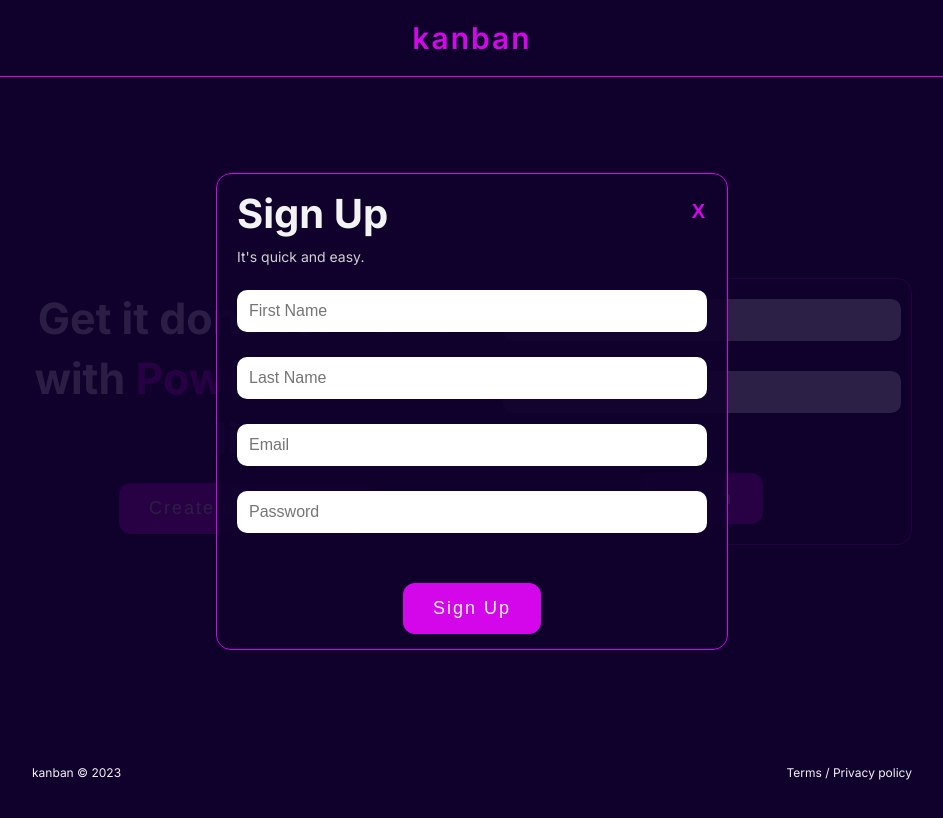
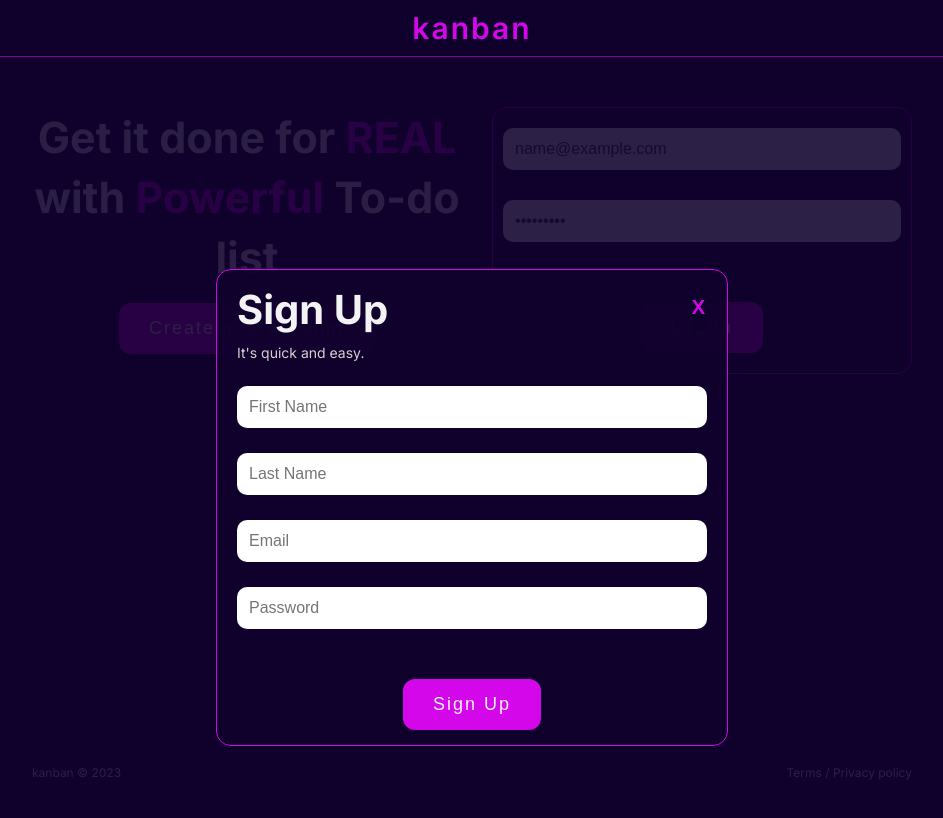
Before and after one commit to natelufuluabo/kanban, a Next.js app: page / in a window 1280 px wide. Both pictures are taken after typing "name@example.com", "Sample123" into the empty fields and a click on the button "Create new account". Shown: the top 818 px of the page, without its empty margins (168-1111 px from the left). Built offline with nearby package versions, Linux system fonts and the light colour scheme.

Commit message:
created a component for footer section and moved all code needed across multiple page to the layout file

```diff
--- a/app/layout.tsx
+++ b/app/layout.tsx
@@ -1,6 +1,8 @@
 import './globals.css'
 import type { Metadata } from 'next'
 import { Inter } from 'next/font/google';
+import { NavBar } from '@/components/NavBar';
+import { Footer } from '@/components/Footer';
 
 const inter = Inter({ subsets: ['latin'] })
 
@@ -21,7 +23,11 @@ export default function RootLayout({
         <meta name="viewport" content="width=device-width, initial-scale=1.0" />
         <link rel='icon' href='./K.jpg' />
       </head>
-      <body className={inter.className}>{children}</body>
+      <body className={inter.className}>
+        <NavBar />
+        {children}
+        <Footer />
+      </body>
     </html>
   )
 }
--- a/app/page.module.scss
+++ b/app/page.module.scss
@@ -3,6 +3,7 @@ $breakpoint2: 1700px;
 .mainContainer {
     flex: 1 1 auto;
     display: flex;
+    max-width: 100%;
 }
 
 .article {
@@ -11,39 +12,19 @@ $breakpoint2: 1700px;
     display: flex;
     flex-direction: column;
     padding: 2rem 1rem;
-    align-items: center;
-    justify-content: space-evenly;
-    position: relative;
+    align-items: flex-start;
+    justify-content: center;
+    gap: 2rem;
 
     @media (min-width: $breakpoint1) {
         flex-direction: row;
-        padding: 0 20rem;
+        padding: 5rem 20rem;
         gap: 3rem;
     }
 
     @media (min-width: $breakpoint2) {
         flex-direction: row;
-        padding: 0 70rem;
+        padding: 5rem 70rem;
         gap: 3rem;
     }
 }
-
-.footer {
-    display: flex;
-    justify-content: space-between;
-    align-items: center;
-    padding: 2rem 1rem;
-
-    @media (min-width: $breakpoint1) {
-        padding: 2rem 20rem;
-    }
-
-    @media (min-width: $breakpoint2) {
-        padding: 2rem 50rem;
-    }
-}
-
-.footerText {
-    color: #f3f3f3;
-    font-size: 1.2rem;
-}
--- a/app/page.tsx
+++ b/app/page.tsx
@@ -10,7 +10,6 @@ export default function Home() {
   const [signUpShowing, setSignUpShowing] = useState<boolean>(false);
   return (
     <>
-      <NavBar />
       <main className={styles.mainContainer}>
         <article className={styles.article}>
           <HeroSection
@@ -20,14 +19,6 @@ export default function Home() {
           { signUpShowing && <SignUpForm setSignUpShowing = {setSignUpShowing} /> }
         </article>
       </main>
-      <footer className={styles.footer}>
-        <p className={styles.footerText}>
-          kanban &copy; 2023
-        </p>
-        <p className={styles.footerText}>
-          Terms / Privacy policy
-        </p>
-      </footer>
     </>
   )
 };
--- /dev/null
+++ b/components/Footer.module.scss
@@ -0,0 +1,21 @@
+$breakpoint1: 1000px;
+$breakpoint2: 1700px;
+.footer {
+    display: flex;
+    justify-content: space-between;
+    align-items: center;
+    padding: 2rem 1rem;
+
+    @media (min-width: $breakpoint1) {
+        padding: 2rem 20rem;
+    }
+
+    @media (min-width: $breakpoint2) {
+        padding: 2rem 50rem;
+    }
+}
+
+.footerText {
+    color: #f3f3f3;
+    font-size: 1.2rem;
+}
--- /dev/null
+++ b/components/Footer.tsx
@@ -0,0 +1,14 @@
+import styles from "./Footer.module.scss";
+
+export const Footer = () => {
+    return (
+        <footer className={styles.footer}>
+            <p className={styles.footerText}>
+            kanban &copy; 2023
+            </p>
+            <p className={styles.footerText}>
+            Terms / Privacy policy
+            </p>
+        </footer>
+    )
+};
--- a/components/NavBar.module.scss
+++ b/components/NavBar.module.scss
@@ -4,16 +4,9 @@ $breakpoint2: 1700px;
     display: flex;
     align-items: center;
     justify-content: center;
-    border-bottom: .1rem solid #d307ea;
+    border-bottom: .1rem solid #d307ea93;
     flex: 0 1 auto;
-
-    @media (min-width: $breakpoint1) {
-        padding: 2rem 20rem;
-    }
-
-    @media (min-width: $breakpoint2) {
-        padding: 2rem 50rem;
-    }
+    padding: 1rem 0;
 }
 
 .homeLink:link,
--- a/components/SignUpForm.module.scss
+++ b/components/SignUpForm.module.scss
@@ -15,7 +15,7 @@ $breakpoint2: 1700px;
     flex-direction: column;
     border: .1rem solid #d307ea;
     border-radius: 1.5rem;
-    width: 90%;
+    width: 95%;
     padding: 1.5rem 2rem;
     gap: 2.5rem;
     background-color: #0f002cdf;
```
